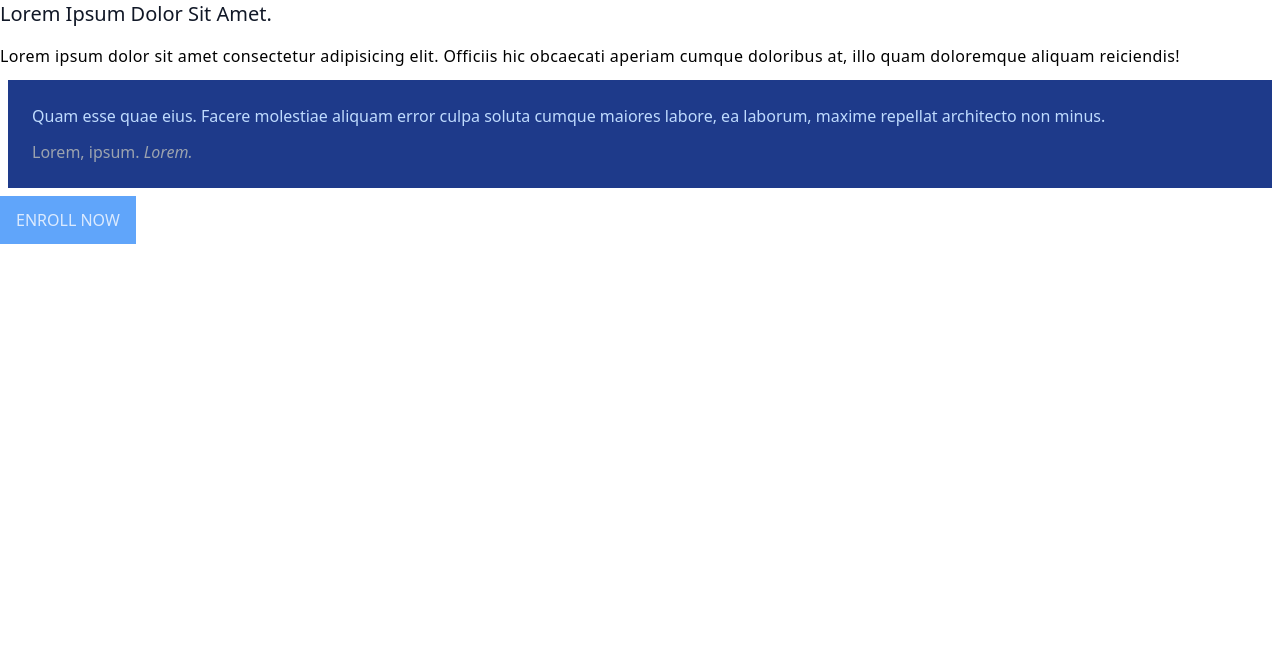
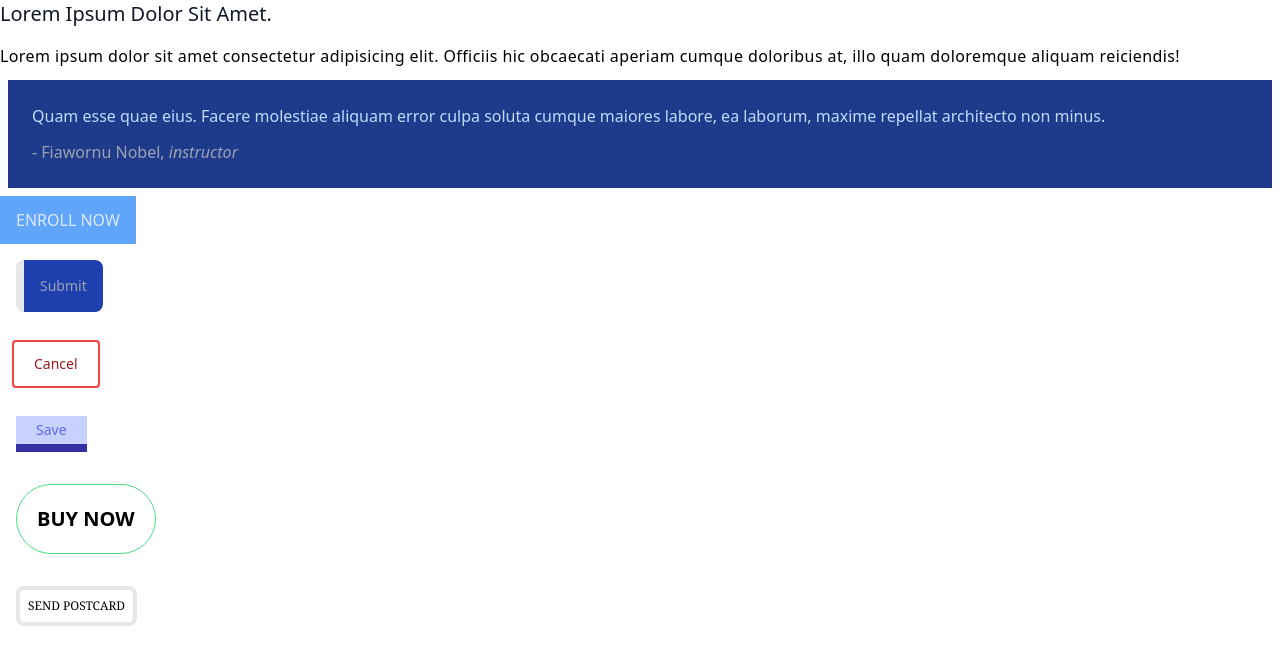
Before and after one commit to belisky/TailWindCss-tuts, a plain HTML site: page index.html in a window 1280 px wide. Drawn offline with nearby package versions, Linux system fonts and the light colour scheme.

Commit message:
checking out button styles with tailwind utility classes

```diff
--- a/index.html
+++ b/index.html
@@ -13,9 +13,15 @@
   <div class="m-2 p-6 bg-blue-900 text-blue-200">
 
       <p>Quam esse quae eius. Facere molestiae aliquam error culpa soluta cumque maiores labore, ea laborum, maxime repellat architecto non minus.</p>
-      <p class="mt-3 text-gray-400">Lorem, ipsum. <span class="italic">Lorem.</span> </p>
+      <p class="mt-3 text-gray-400">- Fiawornu Nobel, <span class="italic">instructor</span> </p>
     </div>
   <button class="uppercase bg-blue-400 text-blue-100 px-4 py-3">Enroll Now</button>
 
+  <div><button class="bg-blue-800 p-4 rounded-lg border-l-8 m-4 text-sm text-gray-400">Submit</button></div>
+  <div><button class="text-red-800 border-red-500 border-2 rounded text-sm px-5 py-3 m-3">Cancel</button></div>
+  <div ><button class="bg-indigo-200 text-indigo-500 text-sm px-5 py-1 border-b-8 border-indigo-800 m-4">Save</button></div>
+  <div><button class="p-5 m-4 rounded-full text-xl border border-green-400 uppercase font-bold text-sm">Buy Now</button></div>
+  <div><button class="border-4 font-serif uppercase rounded-lg p-2 text-xs m-4">Send PostCard</button></div>
+
 </body>
 </html>
```
